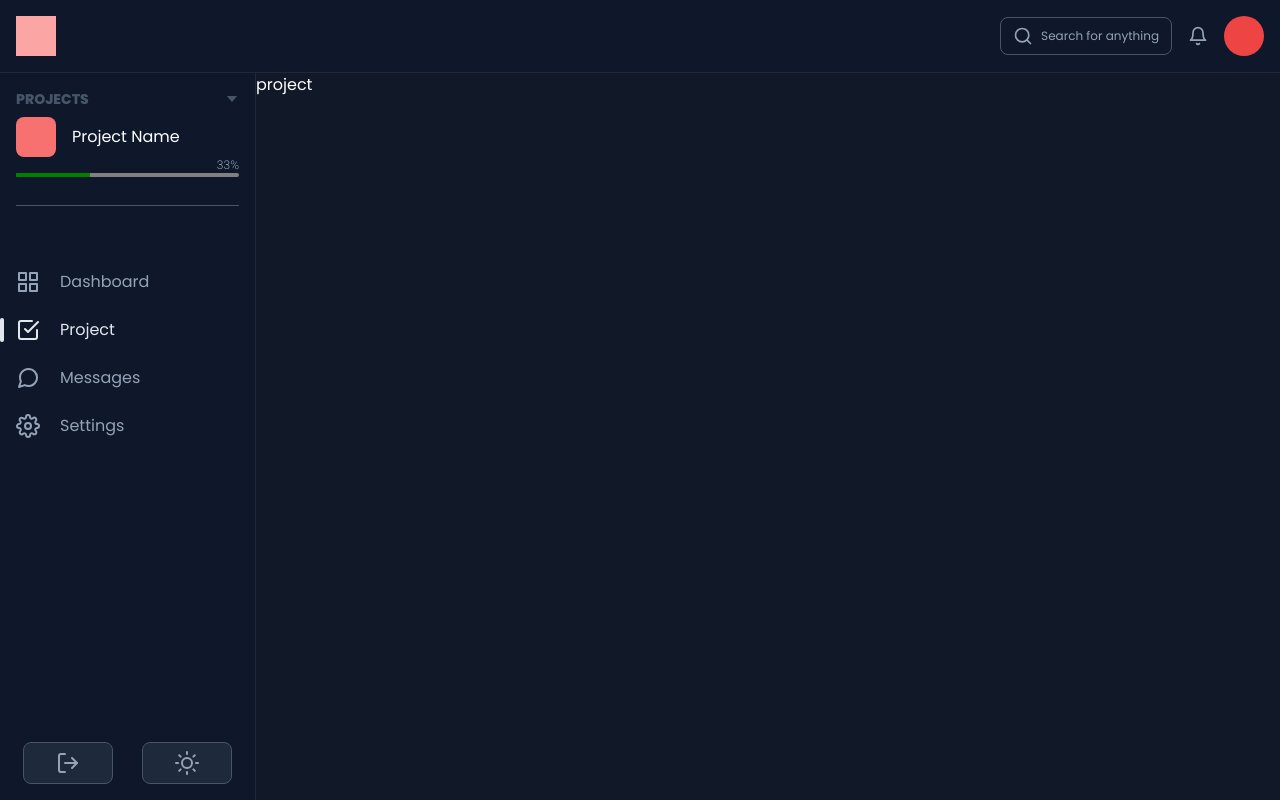
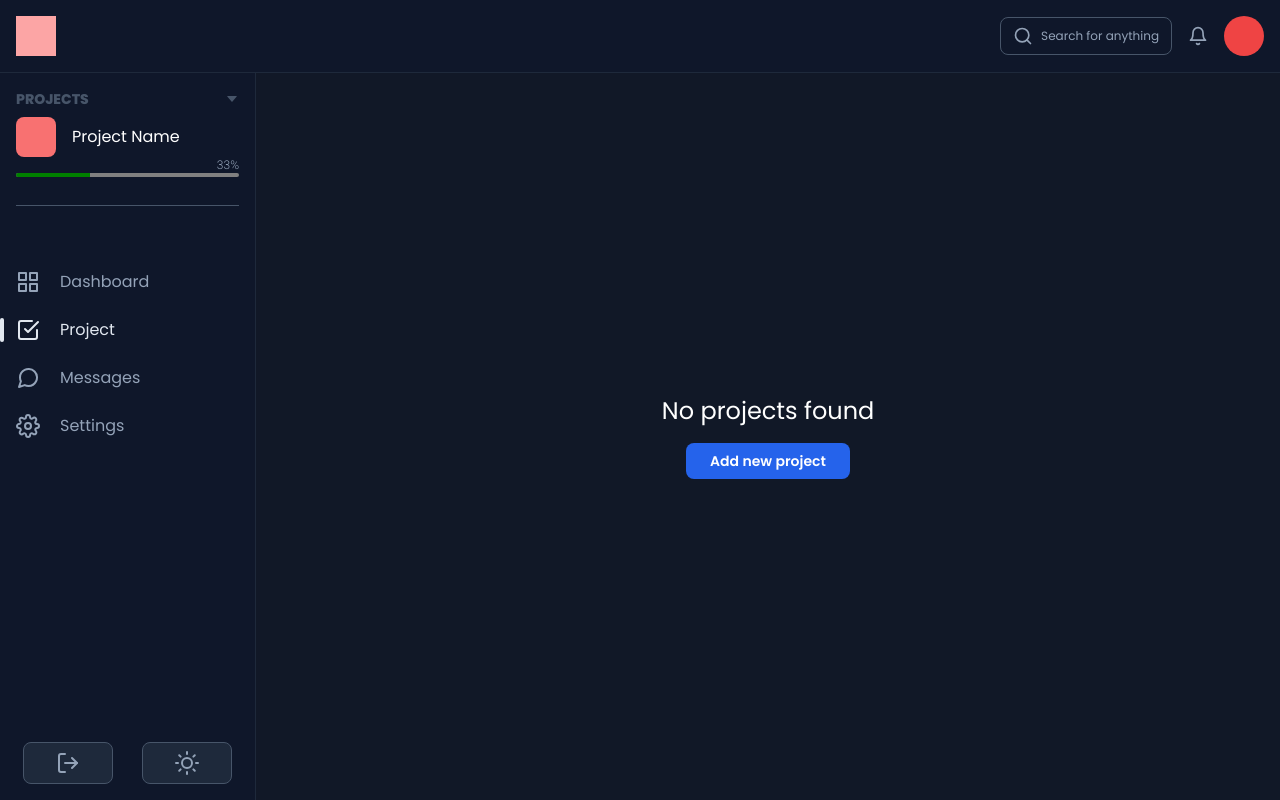
Before and after one commit to naqet/company-management-system, a Next.js app in the folder front/: page /project in a window 1280 px wide. Built offline with nearby package versions, Linux system fonts and the light colour scheme; no server answers.

Commit message:
feat(projectPage): Add project page

```diff
--- /dev/null
+++ b/front/app/(app)/project/page.tsx
@@ -0,0 +1,12 @@
+export default function ProjectPage() {
+  return (
+    <main className="grid w-full place-items-center">
+      <div className="grid justify-center gap-4">
+        <h1 className="text-2xl">No projects found</h1>
+        <button type="button" className="blue-button" title="Add new project">
+          Add new project
+        </button>
+      </div>
+    </main>
+  );
+}
```
Also changed, not shown: front/app/(app)/project/[projectId]/page.tsx (renamed from front/app/(app)/[projectId]/page.tsx).
